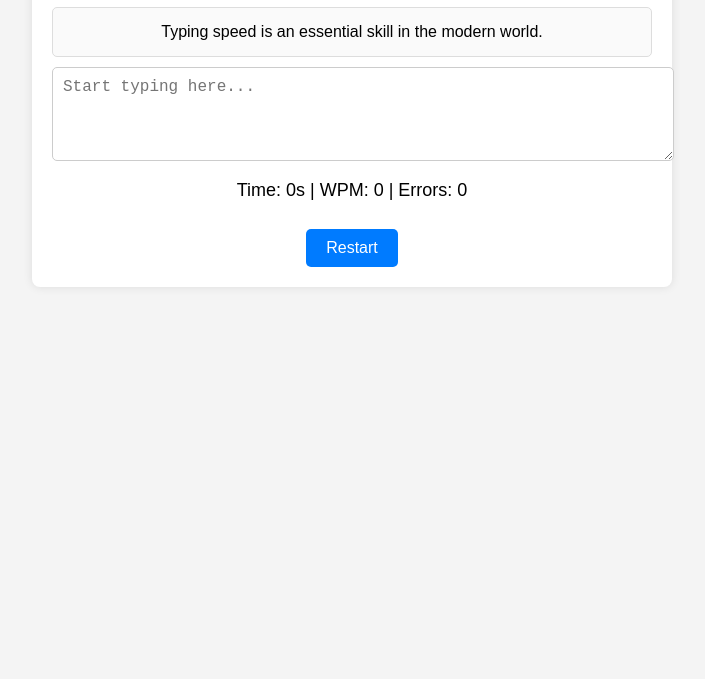
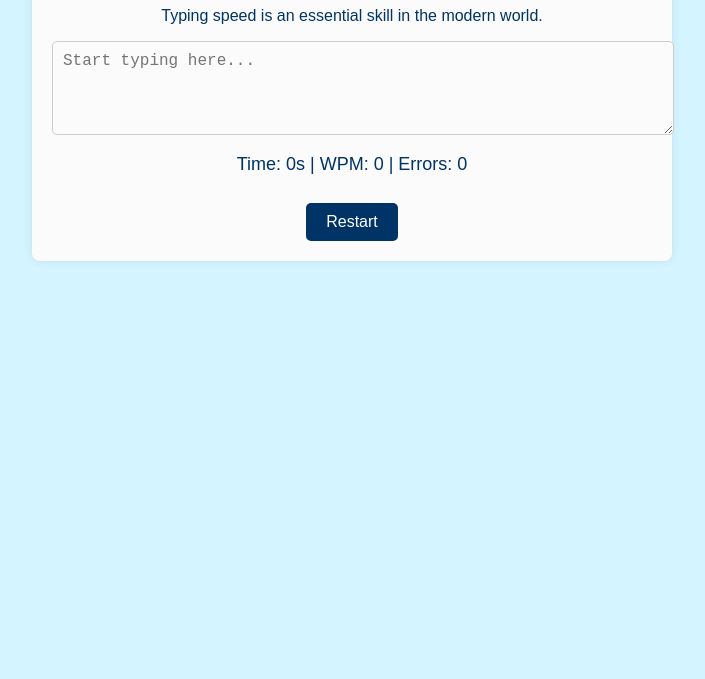
Before and after one commit to alokkumar-05/TypeSprint, a plain HTML site: page index.html in a window 1280 px wide. Shown: the part 121-800 px from the top of the page, without its empty margins (288-993 px from the left). Drawn offline with Linux system fonts and the light colour scheme.

Commit message:
Updated CSS to blue and white theme

```diff
--- a/styles.css
+++ b/styles.css
@@ -2,24 +2,17 @@ body {
     font-family: Arial, sans-serif;
     text-align: center;
     padding: 20px;
-    background-color: #f4f4f4;
+    background-color: #D4F5FF; /*light blue for background*/
+    color :#003366;/*dark blue for contrast*/
 }
 
 .container {
     max-width: 600px;
     margin: auto;
-    background: white;
-    padding: 20px;
+    background: #fbfbfb; /*white for container*/
+    padding : 20px;
     border-radius: 8px;
-    box-shadow: 0 0 10px rgba(0, 0, 0, 0.1);
-}
-
-#text-display {
-    border: 1px solid #ddd;
-    padding: 15px;
-    margin-bottom: 10px;
-    background: #fafafa;
-    border-radius: 5px;
+    box-shadow: 0 0 10px rgba(0, 52, 102, 0.1);
 }
 
 #text-input {
@@ -28,24 +21,28 @@ body {
     font-size: 16px;
     border: 1px solid #ccc;
     border-radius: 5px;
+    background-color: #FBFBFB;
+    color: #003366;
 }
 
 #stats {
     margin-top: 15px;
     font-size: 18px;
+    color: #003366;
 }
 
 button {
     margin-top: 10px;
     padding: 10px 20px;
     font-size: 16px;
-    background: #007bff;
+    background: #003366;
     color: white;
     border: none;
     border-radius: 5px;
     cursor: pointer;
+    transition: background 0.3s ease;
 }
 
 button:hover {
-    background: #0056b3;
+    background: #002244;
 }
```
